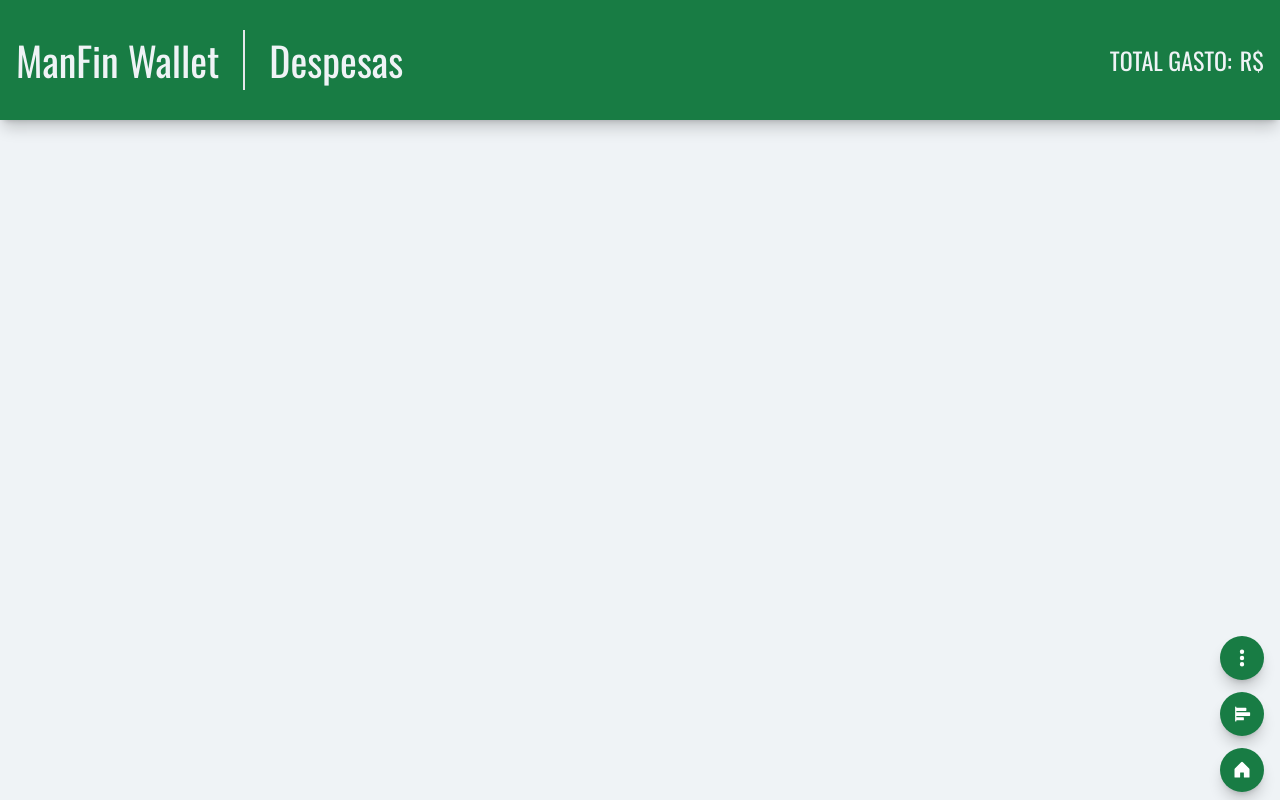
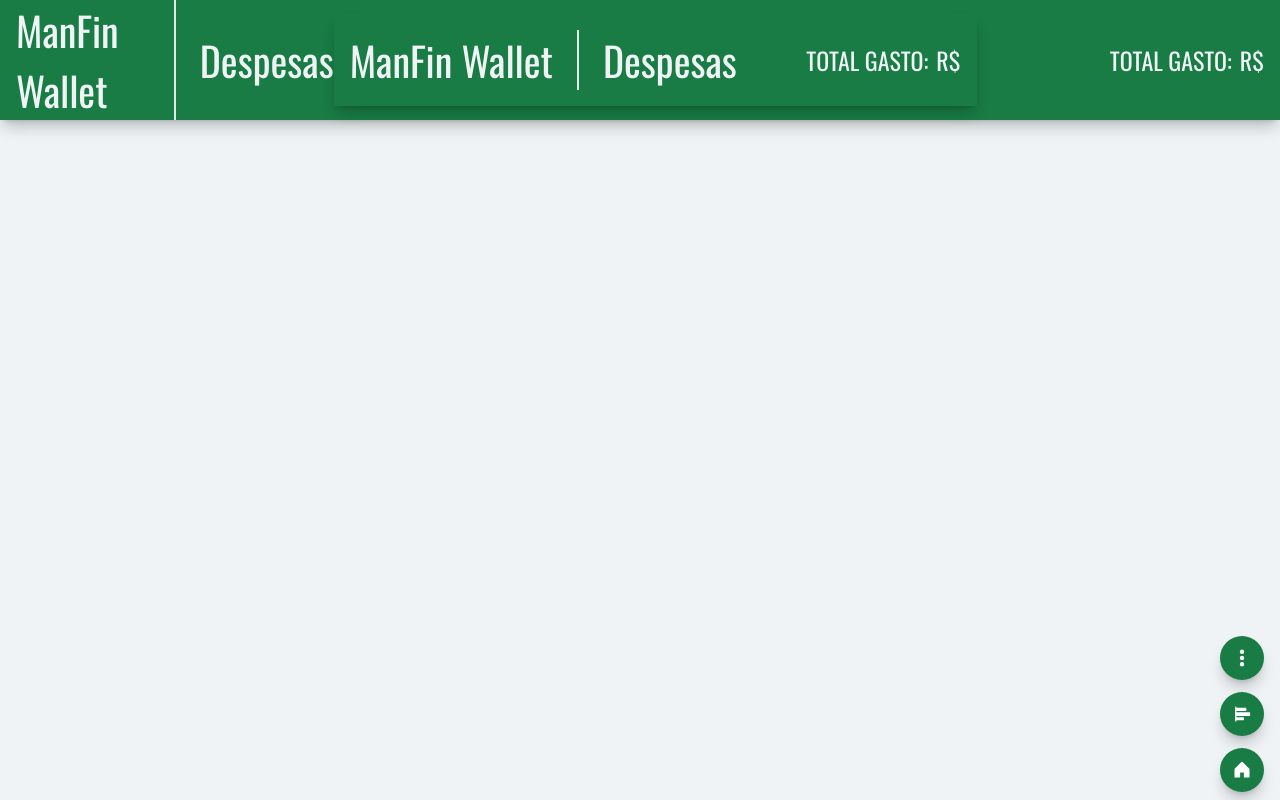
Before and after one commit to ViniciusCNB/manfin-wallet, a React (Vite) app in the folder web/: page /despesas in a window 1280 px wide. Built offline with nearby package versions, Linux system fonts and the light colour scheme.

Commit message:
Componentização do ExpensesBody

```diff
--- a/web/src/components/Expenses/ExpensesBody.tsx
+++ b/web/src/components/Expenses/ExpensesBody.tsx
@@ -8,6 +8,7 @@ import { Link } from "react-router-dom"
 import * as DropdownMenu from "@radix-ui/react-dropdown-menu"
 import * as Dialog from "@radix-ui/react-dialog"
 import AddExpenseModal from "./AddExpenseModal"
+import ExpensesMenu from "./ExpensesMenu"
 
 const ExpensesBody = () => {
   const [open, setOpen] = useState(false)
@@ -20,6 +21,7 @@ const ExpensesBody = () => {
               ManFin Wallet
             </span>
             <span className="text-[#eff3f6] ml-6 text-[2.5rem]">Despesas</span>
+        <ExpensesMenu />
           </div>
           <div className="text-[#eff3f6] text-[1.5rem] h-fit uppercase flex flex-row gap-2">
             <span>Total Gasto:</span>
--- /dev/null
+++ b/web/src/components/Expenses/ExpensesMenu.tsx
@@ -0,0 +1,25 @@
+const ExpensesMenu = () => {
+  return (
+    <>
+      <div className="bg-[#187c44] w-full h-[13%] flex flex-row justify-between items-center p-4 shadow-lg shadow-black/20">
+        <div className="flex items-center">
+          <span className="text-[#eff3f6] text-[2.5rem] h-fit pr-6 border-r-2">
+            ManFin Wallet
+          </span>
+          <span className="text-[#eff3f6] ml-6 text-[2.5rem]">Despesas</span>
+        </div>
+        <div className="text-[#eff3f6] text-[1.5rem] h-fit uppercase flex flex-row gap-2">
+          <span>Total Gasto:</span>
+          <span>
+            R${" "}
+            {/* {totalSharesValue(props.acoes).toLocaleString("pt-BR", {
+              minimumFractionDigits: 2,
+            })} */}
+          </span>
+        </div>
+      </div>
+    </>
+  )
+}
+
+export default ExpensesMenu
```
